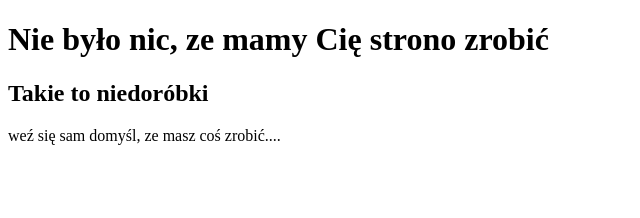
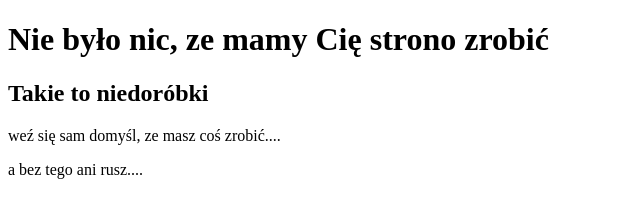
Before and after one commit to Rolcia1/nauka-gita-2, a plain HTML site: page index.html in a window 1280 px wide. Shown: the whole page, without its empty margins (0-640 px from the left). Drawn offline with Linux system fonts and the light colour scheme.

Commit message:
update index.html

```diff
--- a/index.html
+++ b/index.html
@@ -9,6 +9,7 @@
     <h1>Nie było nic, ze mamy Cię strono zrobić</h1>
     <h2>Takie to niedoróbki</h2>
     <p>weź się sam domyśl, ze masz coś zrobić....</p>
+    <p>a bez tego ani rusz....</p>
 
 </body>
 </html>
```
